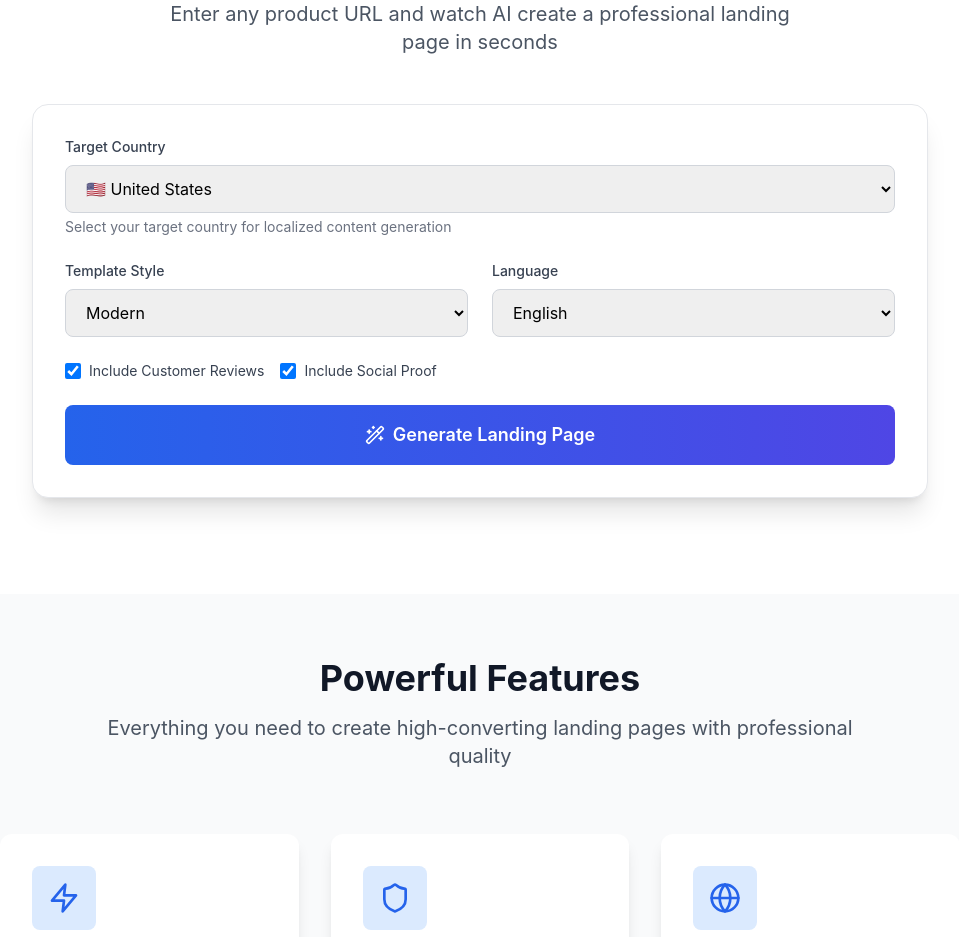
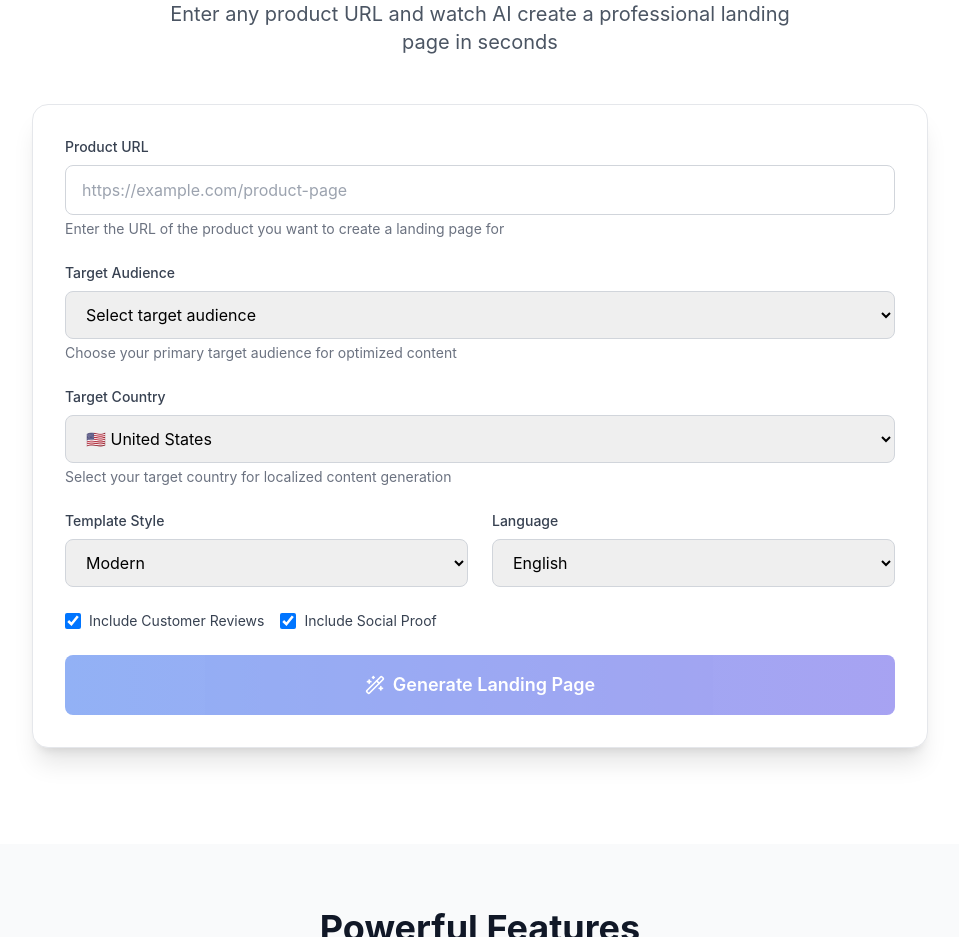
Before and after one commit to baghdadzhor924-art/BOLTPAY, a React (Vite) app: page / in a window 1280 px wide. Shown: the part 920-1857 px from the top of the page, without its empty margins (304-1263 px from the left). Built offline with nearby package versions, Linux system fonts and the light colour scheme.

Commit message:
Add URL Input Field and Target Audience Dropdown

```diff
--- a/src/components/LandingPageGenerator.tsx
+++ b/src/components/LandingPageGenerator.tsx
@@ -11,6 +11,8 @@ import Sidebar from './Sidebar';
 import HeroSlider from './HeroSlider';
 
 export default function LandingPageGenerator() {
+  const [url, setUrl] = useState('');
+  const [targetAudience, setTargetAudience] = useState('');
   const [targetMarket, setTargetMarket] = useState('ecommerce');
   const [options, setOptions] = useState<GenerationOptions>({
     template: 'modern',
@@ -68,6 +70,12 @@ export default function LandingPageGenerator() {
   ];
 
   const targetCountries = targetMarkets;
+
+  const targetAudiences = [
+    { value: 'mena', label: 'Middle East & North Africa' },
+    { value: 'america', label: 'America' },
+    { value: 'europe', label: 'Europe' }
+  ];
 
   const testimonials = [
     {
@@ -148,8 +156,13 @@ export default function LandingPageGenerator() {
   };
 
   const handleGenerate = async () => {
-    if (!targetMarket) {
-      setError('Please select a target country');
+    if (!url.trim()) {
+      setError('Please enter a product URL');
+      return;
+    }
+
+    if (!targetAudience) {
+      setError('Please select a target audience');
       return;
     }
 
@@ -158,9 +171,7 @@ export default function LandingPageGenerator() {
     setResult(null);
 
     try {
-      // Generate a mock URL based on the selected market
-      const mockUrl = `https://example.com/product-${targetMarket}`;
-      const generationResult = await landingPageService.generateLandingPage(mockUrl, options);
+      const generationResult = await landingPageService.generateLandingPage(url, options);
       setResult(generationResult);
     } catch (err) {
       setError(err instanceof Error ? err.message : 'An unexpected error occurred');
@@ -293,6 +304,49 @@ export default function LandingPageGenerator() {
               className="max-w-4xl mx-auto"
             >
               <div className="bg-white rounded-2xl shadow-xl p-8 mb-8 border border-gray-200">
+                {/* URL Input */}
+                <div className="mb-6">
+                  <label htmlFor="productUrl" className="block text-sm font-medium text-gray-700 mb-2">
+                    Product URL
+                  </label>
+                  <input
+                    id="productUrl"
+                    type="url"
+                    value={url}
+                    onChange={(e) => setUrl(e.target.value)}
+                    placeholder="https://example.com/product-page"
+                    className="w-full px-4 py-3 border border-gray-300 rounded-lg focus:ring-2 focus:ring-blue-500 focus:border-transparent transition-colors"
+                    disabled={isGenerating}
+                  />
+                  <p className="text-sm text-gray-500 mt-1">
+                    Enter the URL of the product you want to create a landing page for
+                  </p>
+                </div>
+
+                {/* Target Audience Selection */}
+                <div className="mb-6">
+                  <label htmlFor="targetAudience" className="block text-sm font-medium text-gray-700 mb-2">
+                    Target Audience
+                  </label>
+                  <select
+                    id="targetAudience"
+                    value={targetAudience}
+                    onChange={(e) => setTargetAudience(e.target.value)}
+                    className="w-full px-4 py-3 border border-gray-300 rounded-lg focus:ring-2 focus:ring-blue-500 focus:border-transparent transition-colors"
+                    disabled={isGenerating}
+                  >
+                    <option value="">Select target audience</option>
+                    {targetAudiences.map((audience) => (
+                      <option key={audience.value} value={audience.value}>
+                        {audience.label}
+                      </option>
+                    ))}
+                  </select>
+                  <p className="text-sm text-gray-500 mt-1">
+                    Choose your primary target audience for optimized content
+                  </p>
+                </div>
+
                 {/* Target Market Selection */}
                 <div className="mb-6">
                   <label htmlFor="targetCountry" className="block text-sm font-medium text-gray-700 mb-2">
@@ -380,7 +434,7 @@ export default function LandingPageGenerator() {
                 {/* Generate Button */}
                 <button
                   onClick={handleGenerate}
-                  disabled={isGenerating || !targetMarket}
+                  disabled={isGenerating || !url.trim() || !targetAudience}
                   className="w-full bg-gradient-to-r from-blue-600 to-indigo-600 text-white py-4 px-6 rounded-lg font-semibold text-lg hover:from-blue-700 hover:to-indigo-700 disabled:opacity-50 disabled:cursor-not-allowed transition-all duration-200 flex items-center justify-center"
                 >
                   {isGenerating ? (
```
